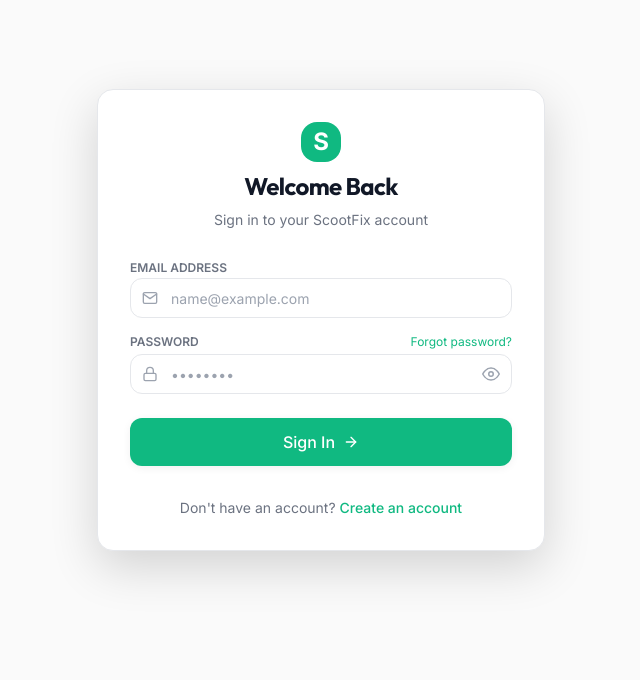
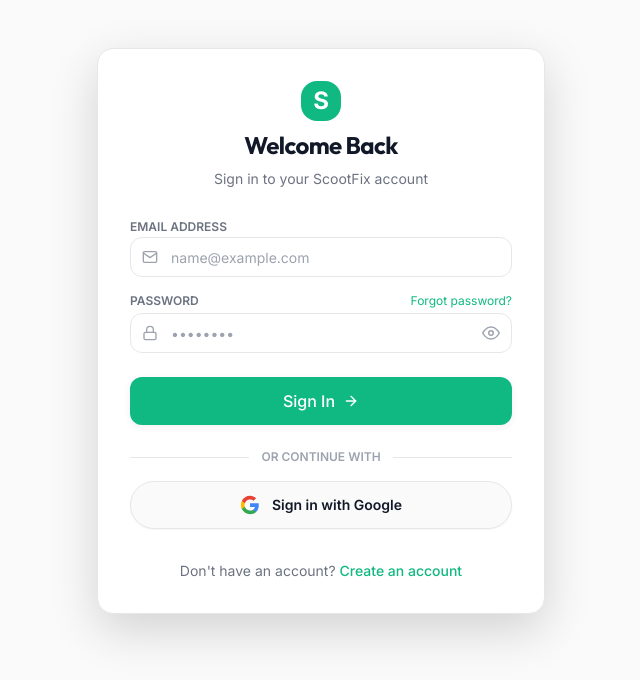
Before and after one commit to Anyvi233/Scootfix, a Next.js app: page /login in a window 1280 px wide. Shown: the top 680 px of the page, without its empty margins (319-959 px from the left). Built offline with nearby package versions, Linux system fonts and the light colour scheme; no server answers.

Commit message:
feat: configure Google OAuth authentication with NextAuth.js v4 and add Google Sign-In buttons

```diff
--- a/src/app/(auth)/login/page.tsx
+++ b/src/app/(auth)/login/page.tsx
@@ -118,6 +118,31 @@
           </Button>
         </form>
 
+        {/* Divider */}
+        <div className="relative my-4">
+          <div className="absolute inset-0 flex items-center">
+            <div className="w-full border-t border-border" />
+          </div>
+          <div className="relative flex justify-center text-xs uppercase">
+            <span className="bg-surface px-3 text-text-muted font-semibold">Or continue with</span>
+          </div>
+        </div>
+
+        {/* Google OAuth Button */}
+        <button
+          type="button"
+          onClick={() => signIn("google", { callbackUrl })}
+          className="w-full h-12 flex items-center justify-center gap-3 bg-background hover:bg-surface-elevated border border-border text-text-primary text-sm font-semibold rounded-xl transition-colors shadow-xs"
+        >
+          <svg className="w-5 h-5" viewBox="0 0 24 24">
+            <path fill="#4285F4" d="M22.56 12.25c0-.78-.07-1.53-.2-2.25H12v4.26h5.92c-.26 1.37-1.04 2.53-2.21 3.31v2.77h3.57c2.08-1.92 3.28-4.74 3.28-8.09z" />
+            <path fill="#34A853" d="M12 23c2.97 0 5.46-.98 7.28-2.66l-3.57-2.77c-.98.66-2.23 1.06-3.71 1.06-2.86 0-5.29-1.93-6.16-4.53H2.18v2.84C3.99 20.53 7.7 23 12 23z" />
+            <path fill="#FBBC05" d="M5.84 14.09c-.22-.66-.35-1.36-.35-2.09s.13-1.43.35-2.09V7.06H2.18C1.43 8.55 1 10.22 1 12s.43 3.45 1.18 4.94l2.85-2.22.81-.63z" />
+            <path fill="#EA4335" d="M12 5.38c1.62 0 3.06.56 4.21 1.64l3.15-3.15C17.45 2.09 14.97 1 12 1 7.7 1 3.99 3.47 2.18 7.06l3.66 2.84c.87-2.6 3.3-4.52 6.16-4.52z" />
+          </svg>
+          <span>Sign in with Google</span>
+        </button>
+
         <div className="text-center pt-2">
           <p className="text-sm text-text-secondary">
             Don't have an account?{" "}
--- a/src/app/(auth)/register/page.tsx
+++ b/src/app/(auth)/register/page.tsx
@@ -1,6 +1,7 @@
 "use client";
 
 import React, { useState } from "react";
+import { signIn } from "next-auth/react";
 import { useRouter } from "next/navigation";
 import Link from "next/link";
 import { FiMail, FiLock, FiUser, FiAlertCircle, FiArrowRight } from "react-icons/fi";
@@ -140,6 +141,31 @@
           </Button>
         </form>
 
+        {/* Divider */}
+        <div className="relative my-4">
+          <div className="absolute inset-0 flex items-center">
+            <div className="w-full border-t border-border" />
+          </div>
+          <div className="relative flex justify-center text-xs uppercase">
+            <span className="bg-surface px-3 text-text-muted font-semibold">Or continue with</span>
+          </div>
+        </div>
+
+        {/* Google OAuth Button */}
+        <button
+          type="button"
+          onClick={() => signIn("google", { callbackUrl: "/" })}
+          className="w-full h-12 flex items-center justify-center gap-3 bg-background hover:bg-surface-elevated border border-border text-text-primary text-sm font-semibold rounded-xl transition-colors shadow-xs"
+        >
+          <svg className="w-5 h-5" viewBox="0 0 24 24">
+            <path fill="#4285F4" d="M22.56 12.25c0-.78-.07-1.53-.2-2.25H12v4.26h5.92c-.26 1.37-1.04 2.53-2.21 3.31v2.77h3.57c2.08-1.92 3.28-4.74 3.28-8.09z" />
+            <path fill="#34A853" d="M12 23c2.97 0 5.46-.98 7.28-2.66l-3.57-2.77c-.98.66-2.23 1.06-3.71 1.06-2.86 0-5.29-1.93-6.16-4.53H2.18v2.84C3.99 20.53 7.7 23 12 23z" />
+            <path fill="#FBBC05" d="M5.84 14.09c-.22-.66-.35-1.36-.35-2.09s.13-1.43.35-2.09V7.06H2.18C1.43 8.55 1 10.22 1 12s.43 3.45 1.18 4.94l2.85-2.22.81-.63z" />
+            <path fill="#EA4335" d="M12 5.38c1.62 0 3.06.56 4.21 1.64l3.15-3.15C17.45 2.09 14.97 1 12 1 7.7 1 3.99 3.47 2.18 7.06l3.66 2.84c.87-2.6 3.3-4.52 6.16-4.52z" />
+          </svg>
+          <span>Sign up with Google</span>
+        </button>
+
         <div className="text-center pt-2">
           <p className="text-sm text-text-secondary">
             Already have an account?{" "}
--- a/src/lib/auth.ts
+++ b/src/lib/auth.ts
@@ -6,12 +6,17 @@
 
 import { AuthOptions } from "next-auth";
 import CredentialsProvider from "next-auth/providers/credentials";
+import GoogleProvider from "next-auth/providers/google";
 import bcrypt from "bcryptjs";
 import prisma from "./prisma";
 import { logFailedLogin, logSuccessfulLogin } from "./security/audit-logger";
 
 export const authOptions: AuthOptions = {
   providers: [
+    GoogleProvider({
+      clientId: process.env.GOOGLE_CLIENT_ID || "",
+      clientSecret: process.env.GOOGLE_CLIENT_SECRET || "",
+    }),
     CredentialsProvider({
       name: "credentials",
       credentials: {
@@ -79,10 +84,45 @@
     },
   },
   callbacks: {
+    async signIn({ user, account }) {
+      if (account?.provider === "google") {
+        if (!user.email) return false;
+        try {
+          let dbUser = await prisma.user.findUnique({
+            where: { email: user.email },
+          });
+
+          if (!dbUser) {
+            dbUser = await prisma.user.create({
+              data: {
+                email: user.email,
+                name: user.name || "Google User",
+                image: user.image,
+                role: "CUSTOMER",
+              },
+            });
+          }
+          (user as any).id = dbUser.id;
+          (user as any).role = dbUser.role;
+        } catch (err) {
+          console.error("Google signIn error in DB:", err);
+        }
+      }
+      return true;
+    },
     async jwt({ token, user }) {
       if (user) {
-        token.role = (user as any).role;
+        token.role = (user as any).role || "CUSTOMER";
         token.id = user.id;
+      }
+      if (!token.id && token.email) {
+        const dbUser = await prisma.user.findUnique({
+          where: { email: token.email },
+        });
+        if (dbUser) {
+          token.id = dbUser.id;
+          token.role = dbUser.role;
+        }
       }
       return token;
     },
```
